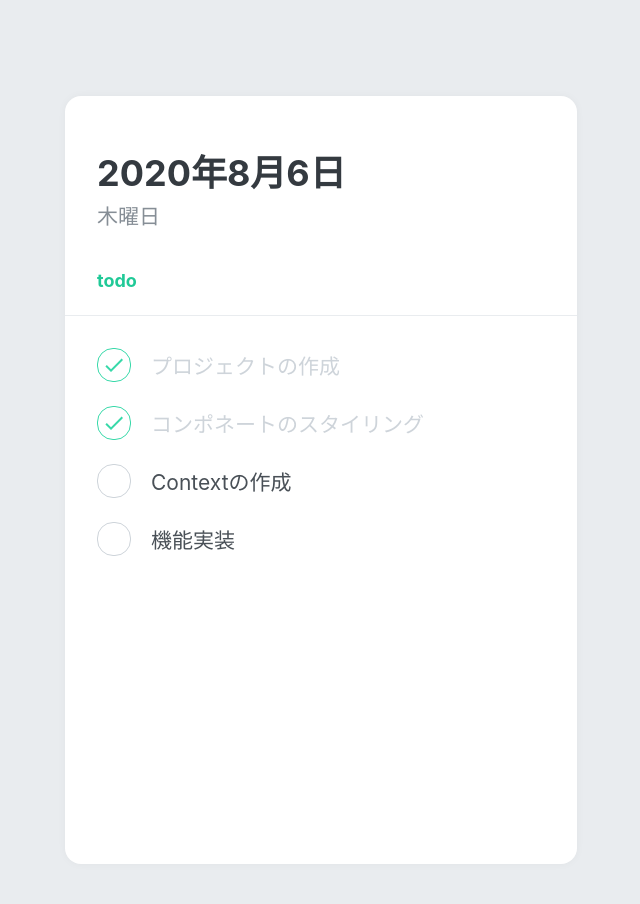
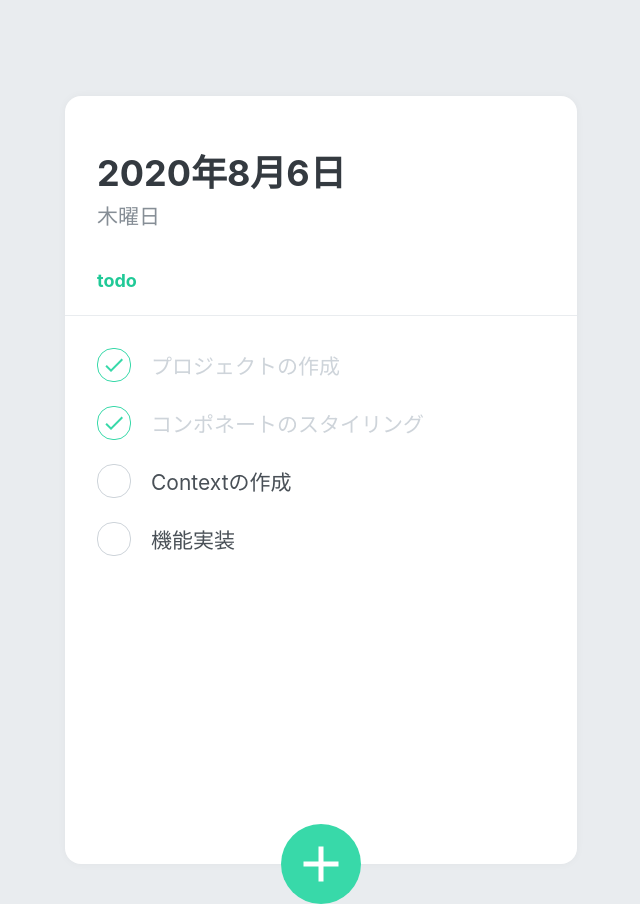
Before and after one commit to ycs5682/react-mashup-todolist, a React (Create React App) app: page / in a window 1280 px wide. Shown: the whole page, without its empty margins (319-959 px from the left). Built offline with nearby package versions, Linux system fonts and the light colour scheme.

Commit message:
TodoCreate作成

```diff
--- a/src/App.js
+++ b/src/App.js
@@ -3,6 +3,7 @@
 import TodoTemplate from './components/TodoTemplate';
 import TodoHead from './components/TodoHead';
 import TodoList from './components/TodoList';
+import TodoCreate from './components/TodoCreate';
 
 const GlobalStyle = createGlobalStyle`
   body {
@@ -17,6 +18,7 @@
       <TodoTemplate>
         <TodoHead />
         <TodoList />
+        <TodoCreate />
       </TodoTemplate>
     </>
   );
--- /dev/null
+++ b/src/components/TodoCreate.js
@@ -0,0 +1,99 @@
+import React, { useState } from 'react';
+import styled, { css } from 'styled-components';
+import { MdAdd } from 'react-icons/md';
+
+const CircleButton = styled.button`
+  background: #38d9a9;
+  &:hover {
+    background: #63e6be;
+  }
+  &:active {
+    background: #20c997;
+  }
+
+  z-index: 5;
+  cursor: pointer;
+  width: 80px;
+  height: 80px;
+  display: block;
+  align-items: center;
+  justify-content: center;
+  font-size: 60px;
+  position: absolute;
+  left: 50%;
+  bottom: 0px;
+  transform: translate(-50%, 50%);
+  color: white;
+  border-radius: 50%;
+  border: none;
+  outline: none;
+  display: flex;
+  align-items: center;
+  justify-content: center;
+
+  transition: 0.125s all ease-in;
+  ${(props) =>
+    props.open &&
+    css`
+      background: #ff6b6b;
+      &:hover {
+        background: #ff8787;
+      }
+      &:active {
+        background: #fa5252;
+      }
+      transform: translate(-50%, 50%) rotate(45deg);
+    `}
+`;
+
+const InsertFormPositioner = styled.div`
+  width: 100%;
+  bottom: 0;
+  left: 0;
+  position: absolute;
+`;
+
+const InsertForm = styled.form`
+  background: #f8f9fa;
+  padding-left: 32px;
+  padding-top: 32px;
+  padding-right: 32px;
+  padding-bottom: 72px;
+
+  border-bottom-left-radius: 16px;
+  border-bottom-right-radius: 16px;
+  border-top: 1px solid #e9ecef;
+`;
+
+const Input = styled.input`
+  padding: 12px;
+  border-radius: 4px;
+  border: 1px solid #dee2e6;
+  width: 100%;
+  outline: none;
+  font-size: 18px;
+  box-sizing: border-box;
+`;
+
+function TodoCreate() {
+  const [open, setOpen] = useState(false);
+
+  const onToggle = () => setOpen(!open);
+
+  return (
+    <>
+      {open && (
+        <InsertFormPositioner>
+          <InsertForm>
+            <Input autoFocus placeholder='Todoを入力してから, Enterを押してください。' />
+          </InsertForm>
+        </InsertFormPositioner>
+      )}
+      <CircleButton onClick={onToggle} open={open}>
+        <MdAdd />
+      </CircleButton>
+    </>
+  );
+}
+
+export default TodoCreate;
```
